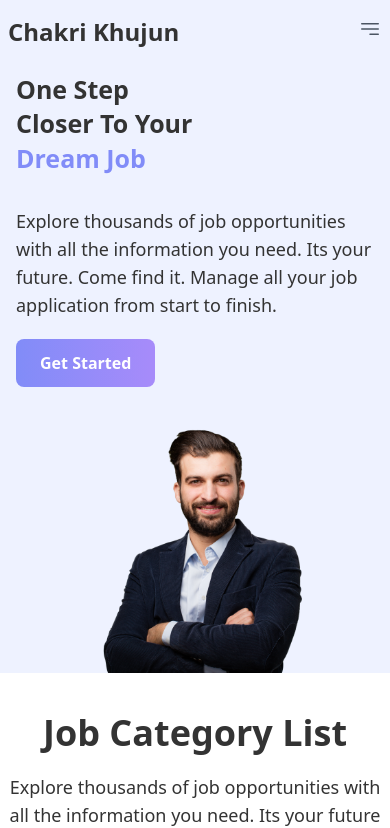
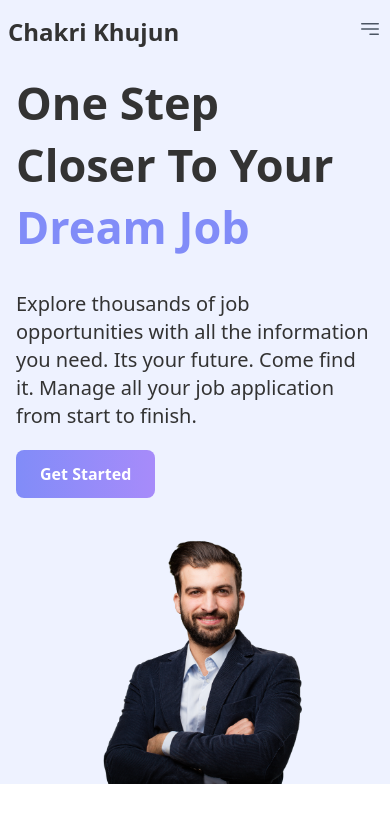
Before and after one commit to sh-bd/career-hub, a React (Vite) app: page / in a window 390 px wide. Shown: the top 828 px of the page. Built offline with nearby package versions, Linux system fonts and the light colour scheme.

Commit message:
fixed header banner

```diff
--- a/src/components/HomeBanner/HomeBanner.jsx
+++ b/src/components/HomeBanner/HomeBanner.jsx
@@ -6,10 +6,10 @@ const HomeBanner = () => {
       <div className='grid grid-cols-1 md:grid-cols-4 gap-5 md:gap-0 justify-center items-center'>
         <div className='px-2 md:px-14 col-span-2 mx-auto'>
           <div className=''>
-            <h2 className='leading-snug md:leading-normal text-[25px] md:text-[35px] font-bold pb-5'>One Step <br /> Closer To Your <br />
+            <h2 className='leading-snug md:leading-normal text-[45px] md:text-[35px] font-bold pb-5'>One Step <br /> Closer To Your <br />
               <span className='text-indigo-400'>Dream Job</span>
             </h2>
-            <p className='zinc-500 mt-3 leading-7  text-lg'>
+            <p className='zinc-500 mt-3 leading-7  text-xl'>
               Explore thousands of job opportunities with all the information you need. Its your future. Come find it. Manage all your job application from start to finish.
             </p>
             <button className='job-btn'>Get Started</button>
--- a/src/components/Statistics/Statistics.jsx
+++ b/src/components/Statistics/Statistics.jsx
@@ -15,10 +15,11 @@ const Statistics = () => {
   return (
     <div>
       <Banner>Statistics</Banner>
-      <div className=' justify-center items-center px-20'>
+      <div className=' justify-center items-center px-20 grid grid-cols-1'>
 
         <h2 className='font-bold text-2xl pb-6 '>The marks of my last seven assignemts are down below-</h2>
 
+        <div className='grid grid-cols-1'>
         <LineChart
           width={1000}
           height={300}
@@ -31,6 +32,7 @@ const Statistics = () => {
           <Tooltip />
           <Legend />
         </LineChart>
+        </div>
       </div>
     </div>
   );
--- a/src/main.jsx
+++ b/src/main.jsx
@@ -12,7 +12,7 @@ import Statistics from './components/Statistics/Statistics';
 import AppliedJobs from './components/AppliedJobs/AppliedJobs';
 import Blogs from './components/Blogs/Blogs';
 import { jobDetailsLoader, jobsLoader } from './components/Utilities/Loader';
-import JobDetails from './components/JobDetails/JobDetails';
+import JobDetails from './components/Jobdetails/Jobdetails';
 
 const router = createBrowserRouter([
   {
```
